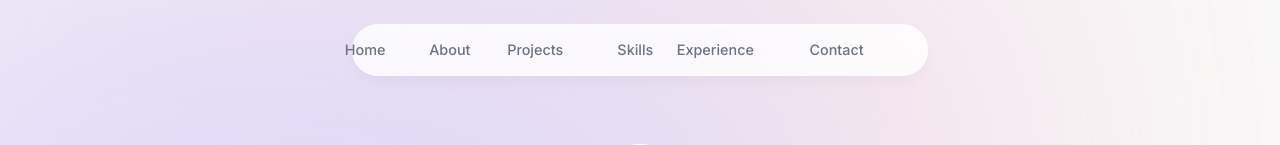
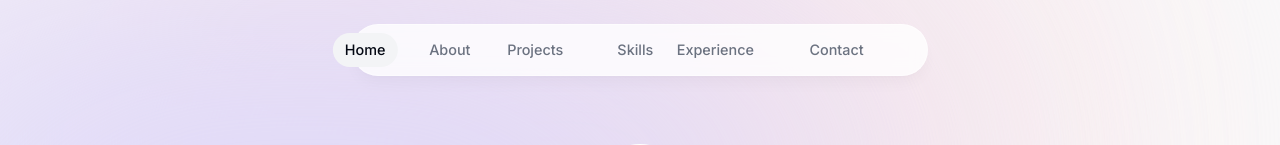
Before and after one commit to Wilkubone/portfolioo, a Next.js app: page / in a window 1280 px wide. Shown: the top 145 px of the page. Built offline with nearby package versions, Linux system fonts and the light colour scheme.

Commit message:
new featur for navbar and new and first made react hook

```diff
--- a/app/layout.tsx
+++ b/app/layout.tsx
@@ -1,6 +1,7 @@
 import Header from '@/components/header'
 import './globals.css'
 import { Inter } from 'next/font/google'
+import ActiveSectionContextProvider from '@/context/active-section-context'
 
 const inter = Inter({ subsets: ['latin'] })
 
@@ -11,13 +12,16 @@
 
 const RootLayout = ({ children }: { children: React.ReactNode }) => {
   return (
-    <html lang="en">
+    <html lang="en" className='!scroll-smooth'>
       <body className={`${inter.className} bg-gray-50 text-gray-950 relative h-[5000px] pt-28 sm:pt-36`}>
         <div className='bg-[#fbe2e3] absolute top-[-6rem] -z-10 right-[11rem] h-[31.25rem] w-[31.25rem] rounded-full blur-[10rem] sm:w-[68.75rem]'></div>
         <div className='bg-[#dbd7fb] absolute top-[-1rem] -z-10 left-[35rem] h-[31.25rem] w-[50rem] rounded-full blur-[10rem] sm:w-[68.75rem] md:left-[-33rem] lg:left-[-28rem] xl:left-[-15rem] 2xl:left-[-5rem]'></div>
 
-        <Header />
-        {children}
+        <ActiveSectionContextProvider>
+          <Header />
+          {children}
+        </ActiveSectionContextProvider>
+
       </body>
     </html>
   );
--- a/components/about.tsx
+++ b/components/about.tsx
@@ -6,10 +6,11 @@
 
 const About = () => {
     return (
-        <motion.section className='mb-28 max-w-[45rem] text-center leading-8 sm:mb-40'
+        <motion.section className='mb-28 max-w-[45rem] text-center leading-8 sm:mb-40 scroll-m-28'
         initial={{opacity: 0, y: 100}}
         animate={{opacity: 1, y: 0}}
         transition={{delay: 0.175}}
+        id='about'
         >
             <SectionHeading>About me</SectionHeading>
             <p className="mb-3">
--- a/components/header.tsx
+++ b/components/header.tsx
@@ -4,8 +4,12 @@
 import { motion } from 'framer-motion';
 import { links } from '@/lib/data';
 import Link from 'next/link';
+import clsx from 'clsx';
+import { useActiveSectionContext } from '@/context/active-section-context';
 
 const Header = () => {
+  const { activeSection, setActiveSection } = useActiveSectionContext();
+
   return (
     <header className='z-[999] relative'>
       <motion.div className='fixed top-0 left-1/2 h-[4.5rem] w-full rounded-none border border-white border-opacity-40 bg-white bg-opacity-80 shadow-lg shadow-black/[0.03] backdrop-blur-[0.5rem] sm:top-6 sm:h-[3.25rem] sm:w-[36rem] sm:rounded-full'
@@ -23,9 +27,24 @@
               initial={{y: -100, x: "-50%", opacity: 0}}
               animate={{y: 0, x: "-50%", opacity: 1}}>
                 <Link
-                className='flex w-full items-center justify-center px-3 py-3 hover:text-gray-950 transition'
-                href={link.hash}>
-                  {link.name}</Link>
+                className={clsx('flex w-full items-center justify-center px-3 py-3 hover:text-gray-950 transition', {
+                  "text-gray-950":activeSection===link.name,
+                })}
+                href={link.hash}
+                onClick={() => setActiveSection(link.name)}
+                >
+                  {link.name}
+                  {link.name === activeSection && (
+                    <motion.span className='bg-gray-100 rounded-full absolute inset-0 -z-10'
+                    layoutId='activeSection'
+                    transition={{
+                      type: "spring",
+                      stiffness: 300,
+                      damping: 30,
+                    }}
+                    ></motion.span>
+                  )}
+                  </Link>
               </motion.li>
             ))
           }
--- a/components/intro.tsx
+++ b/components/intro.tsx
@@ -11,7 +11,7 @@
 
 const Intro = () => {
   return (
-    <section className='mb-28 max-w-[50rem] text-center sm:mb-0'>
+    <section id='home' className='mb-28 max-w-[50rem] text-center sm:mb-0 scroll-mt-[100rem]'>
         <div className='flex items-center justify-center'>
             <div className='relative'>
                 <motion.div
--- a/components/projects.tsx
+++ b/components/projects.tsx
@@ -5,7 +5,7 @@
 
 const Projects  = () => {
   return (
-    <section>
+    <section id='projects' className='scroll-mt-28'>
         <SectionHeading>My projects</SectionHeading>
         <div>
             {
--- /dev/null
+++ b/context/active-section-context.tsx
@@ -0,0 +1,49 @@
+"use client";
+
+import React, { useState, createContext, useContext } from 'react'
+import { links } from '@/lib/data';
+
+type SectionName = typeof links[number]["name"]
+
+type ActiveSectionContextProviderProps = {
+    children: React.ReactNode
+}
+
+type ActiveSectionContextType = {
+    activeSection: SectionName;
+    setActiveSection: React.Dispatch<React.SetStateAction<SectionName>>
+}
+
+export const ActiveSectionContext = createContext<ActiveSectionContextType | null>(null);
+
+const ActiveSectionContextProvider = ({
+    children
+}:
+    ActiveSectionContextProviderProps
+) => {
+    const [activeSection, setActiveSection] = useState<SectionName>('Home');
+
+  return (
+  <ActiveSectionContext.Provider value={{
+    activeSection,
+    setActiveSection,
+  }}>
+    {children}
+  </ActiveSectionContext.Provider>
+  )
+}
+
+
+export function useActiveSectionContext() {
+    const context = useContext(ActiveSectionContext);
+
+    if(context === null) {
+      throw new Error (
+          "useActiveSectionContext must be used within a ActiveSectionContextProvider"
+      )
+    }
+    return context;
+}
+
+
+export default ActiveSectionContextProvider
--- a/package.json
+++ b/package.json
@@ -13,6 +13,7 @@
     "@types/react": "18.3.11",
     "@types/react-dom": "18.3.0",
     "autoprefixer": "10.4.20",
+    "clsx": "^2.1.1",
     "eslint": "8.57.1",
     "eslint-config-next": "14.2.14",
     "framer-motion": "^11.11.4",
@@ -21,6 +22,7 @@
     "react": "18.3.1",
     "react-dom": "18.3.1",
     "react-icons": "^5.3.0",
+    "react-intersection-observer": "^9.13.1",
     "tailwindcss": "3.4.13",
     "typescript": "5.6.2"
   }
```
Also changed, not shown: 1 other file (tests, documents, lock files or other folders).
